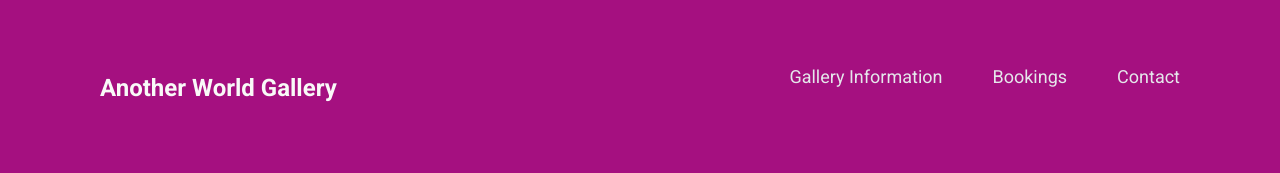
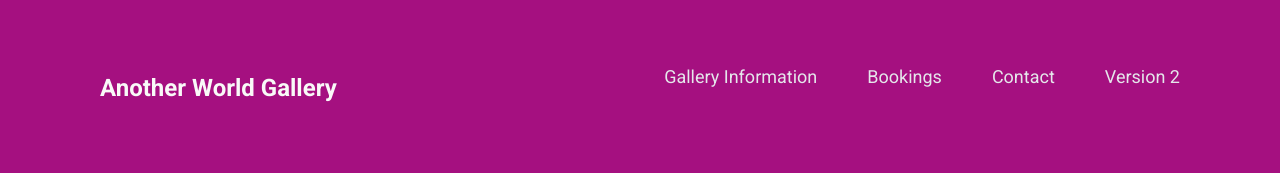
Before and after one commit to xAnDrOm3dAx/landing-page-2, a plain HTML site: page index.html in a window 1280 px wide. Shown: the top 173 px of the page. Drawn offline with Linux system fonts and the light colour scheme.

Commit message:
add link to version 2

```diff
--- a/index.html
+++ b/index.html
@@ -20,6 +20,7 @@
                 <li><a href="http://www.google.com.au">Gallery Information</a></li>
                 <li><a href="http://www.google.com.au">Bookings</a></li>
                 <li><a href="http://www.google.com.au">Contact</a></li>
+                <li class="v2"><a href="index-v2.html">Version 2</a></li>
             </ul>
         </nav>
         <div id="hero-section">
```
